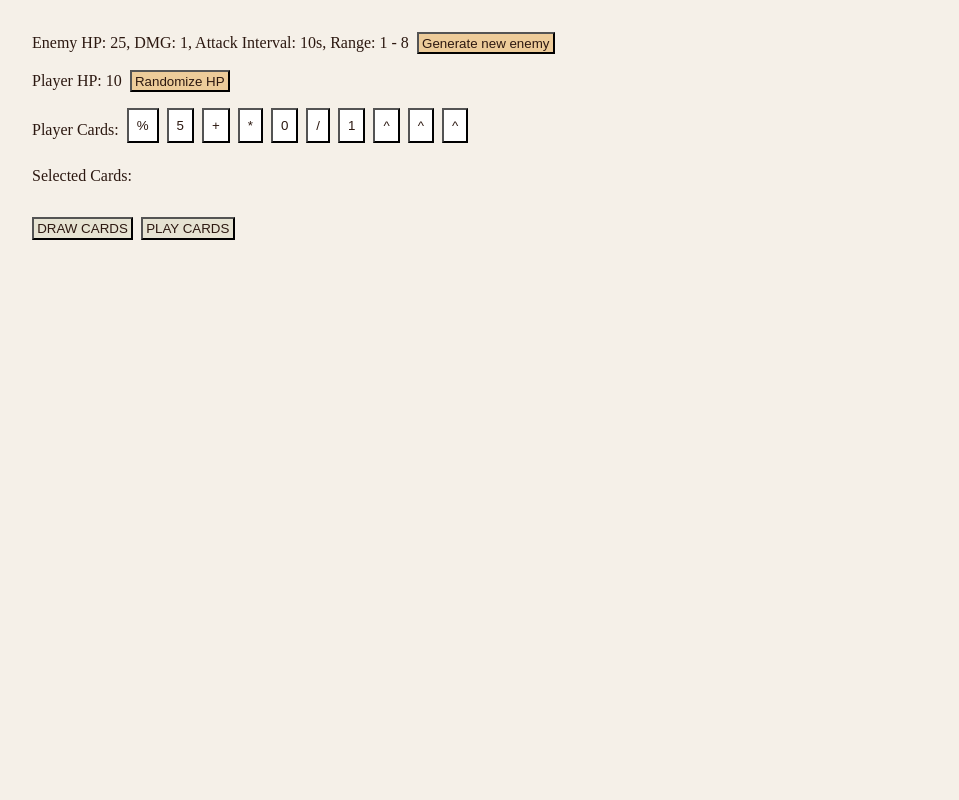
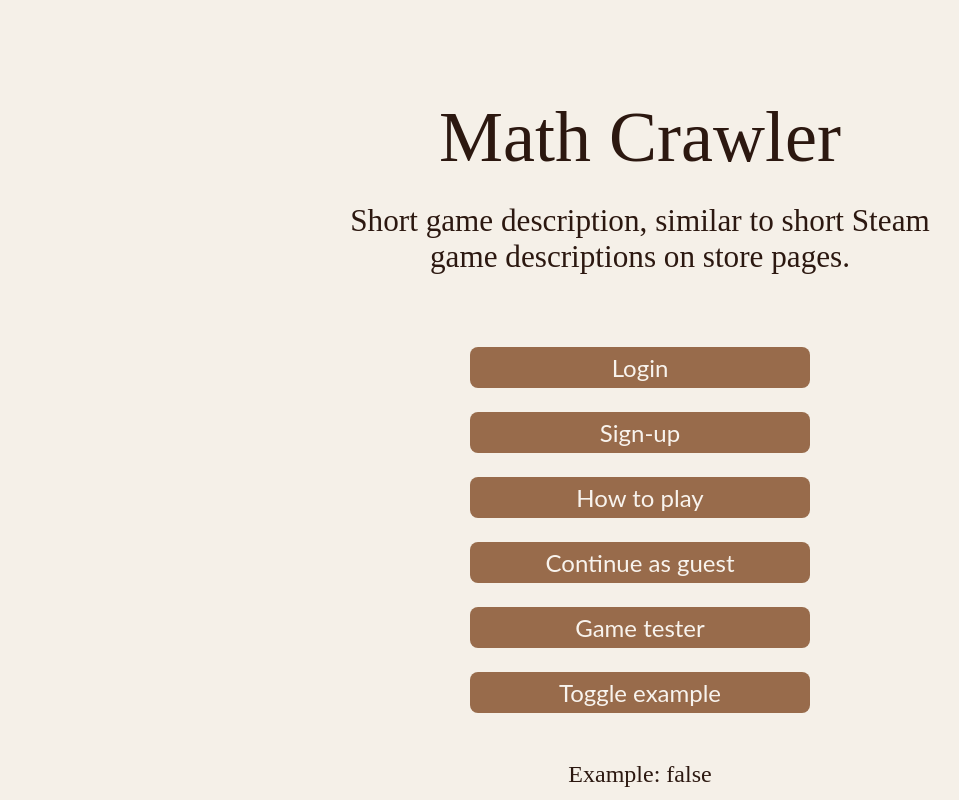
Before and after one commit to dplippelt/ft_transcendence, a React (Vite) app in the folder srcs/requirements/frontend/app/: page / in a window 1280 px wide. Shown: the whole page, without its empty margins (0-959 px from the left). Built offline with nearby package versions, Linux system fonts and the light colour scheme.

Commit message:
Landing Page & Hooks - ADD: add custom hooks for app controls, states and effects - ADD: add basic landing page component with some placeholder and example items for demo

```diff
--- a/srcs/requirements/frontend/app/src/App.tsx
+++ b/srcs/requirements/frontend/app/src/App.tsx
@@ -1,10 +1,62 @@
 import CardTest from "./card_test/CardTest"
+import LandingPage from "./components/webUI/LandingPage"
+import useAppControls from "./hooks/useAppControls"
+import useAppEffects from "./hooks/useAppEffects"
+import useAppState from "./hooks/useAppState"
 
-export default function App() {
+export type AppStates =
+{
+	example_1: boolean,
+	example_2: boolean,
+}
+
+export type SetAppStates =
+{
+	setExample_1: React.Dispatch<React.SetStateAction<boolean>>,
+	setExample_2: React.Dispatch<React.SetStateAction<boolean>>,
+}
+
+export type Controls =
+{
+	toggleExamples: () => void,
+}
+
+export default function App()
+{
+	const
+	{
+		example_1, setExample_1,
+		example_2, setExample_2,
+	} = useAppState();
+
+	const states: AppStates =
+	{
+		example_1: example_1,
+		example_2: example_2,
+	};
+
+	const setStates: SetAppStates =
+	{
+		setExample_1: setExample_1,
+		setExample_2: setExample_2,
+	};
+
+	const
+	{
+		toggleExamples,
+	} = useAppControls(states, setStates);
+
+	const controls: Controls =
+	{
+		toggleExamples: toggleExamples,
+	}
+
+	useAppEffects(states, setStates, controls);
 
 	return (
 		<>
-			<CardTest/>
+			{/* <CardTest/> */}
+			<LandingPage states={states} controls={controls}/>
 		</>
 	)
 }
--- /dev/null
+++ b/srcs/requirements/frontend/app/src/components/webUI/LandingPage.module.css
@@ -0,0 +1,36 @@
+.landingPage
+{
+	display: flex;
+	flex-direction: column;
+	gap: 1rem;
+	margin-top: 4rem;
+	text-align: center;
+}
+
+.appTitle
+{
+	font-size: 3rem;
+	margin: auto;
+}
+
+.gameDescription
+{
+	width: 650px;
+	font-size: 1.3rem;
+	margin: auto;
+	margin-bottom: 2rem;
+}
+
+.buttons
+{
+	display: flex;
+	flex-direction: column;
+	width: 340px;
+	margin: auto;
+	gap: 1rem;
+}
+
+.example
+{
+	margin-top: 1rem;
+}
--- /dev/null
+++ b/srcs/requirements/frontend/app/src/components/webUI/LandingPage.tsx
@@ -0,0 +1,67 @@
+import type { AppStates, Controls } from "../../App";
+import styles from "./LandingPage.module.css"
+
+type LandingPageProps =
+{
+	states: AppStates,
+	controls: Controls,
+}
+
+type ButtonsProps =
+{
+	controls: Controls,
+}
+
+type ExampleProps =
+{
+	states: AppStates,
+}
+
+function AppTitle()
+{
+	return (
+		<div className={styles.appTitle}>Math Crawler</div>
+	);
+}
+
+function GameDescription()
+{
+	return (
+		<div className={styles.gameDescription}>Short game description, similar to short Steam game descriptions on store pages.</div>
+	)
+}
+
+function Buttons( { controls } : ButtonsProps )
+{
+	return (
+		<div className={styles.buttons}>
+			<button>Login</button>
+			<button>Sign-up</button>
+			<button>How to play</button>
+			<button>Continue as guest</button>
+			<button>Game tester</button>
+			<button onClick={controls.toggleExamples}>Toggle example</button>
+		</div>
+	)
+}
+
+function Example( { states } : ExampleProps )
+{
+	return (
+		<div className={styles.example}>
+			{ states.example_1 ? "Example: true" : "Example: false" }
+		</div>
+	);
+}
+
+export default function LandingPage( { states, controls } : LandingPageProps )
+{
+	return (
+		<div className={styles.landingPage}>
+			<AppTitle/>
+			<GameDescription/>
+			<Buttons controls={controls}/>
+			<Example states={states}/>
+		</div>
+	)
+}
--- /dev/null
+++ b/srcs/requirements/frontend/app/src/hooks/useAppControls.ts
@@ -0,0 +1,16 @@
+import type { AppStates, SetAppStates } from "../App"
+
+export default function useAppControls( states: AppStates, setStates: SetAppStates )
+{
+	void states;
+
+	function toggleExamples()
+	{
+		setStates.setExample_1(prev => !prev);
+		setStates.setExample_2(prev => !prev);
+	}
+
+	return	{
+				toggleExamples,
+			};
+}
--- /dev/null
+++ b/srcs/requirements/frontend/app/src/hooks/useAppEffects.ts
@@ -0,0 +1,13 @@
+import { useEffect } from "react"
+import type { AppStates, Controls, SetAppStates } from "../App"
+
+export default function useAppEffects( states: AppStates, setStates: SetAppStates, controls: Controls )
+{
+	void setStates;
+	void controls;
+
+	useEffect(() =>
+	{
+		console.log("example_1 changed!");
+	}, [states.example_1]);
+}
--- /dev/null
+++ b/srcs/requirements/frontend/app/src/hooks/useAppState.ts
@@ -0,0 +1,12 @@
+import { useState } from "react"
+
+export default function useAppState()
+{
+	const [example_1, setExample_1] = useState<boolean>(false);
+	const [example_2, setExample_2] = useState<boolean>(false);
+
+	return	{
+				example_1, setExample_1,
+				example_2, setExample_2,
+			};
+}
--- a/srcs/requirements/frontend/app/src/index.css
+++ b/srcs/requirements/frontend/app/src/index.css
@@ -6,3 +6,28 @@
 	background-color: #f5f0e8;
 	color: #2c1810;
 }
+
+html
+{
+	font-size: 24px;
+}
+
+button
+{
+	padding: 0.2rem;
+	padding-top: 0.25rem;
+	padding-bottom: 0.25rem;
+	font-size: 1rem;
+	background-color: #986b4b;
+	transition: background-color 0.2s ease;
+	color: #f8f3ed;
+	border: none;
+	border-radius: 8px;
+	font-family: 'Lato', sans-serif;
+}
+
+button:hover
+{
+	background-color: #7b4d2e;
+	color: #f5f0e8;
+}
```
